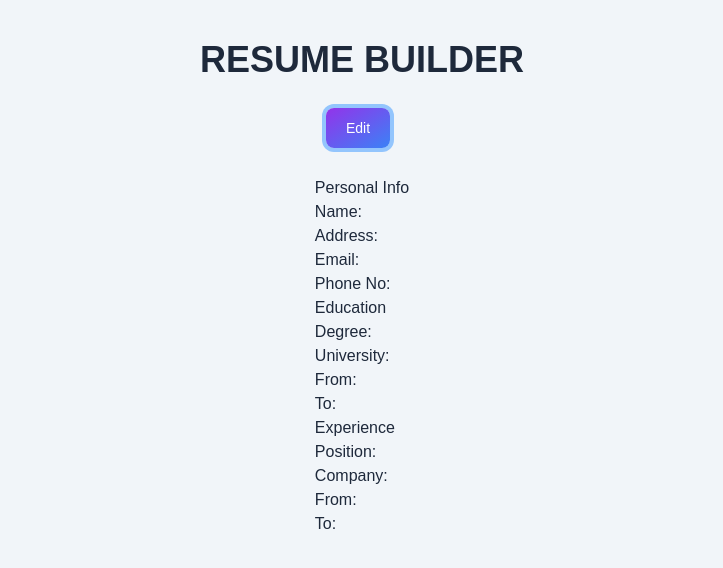
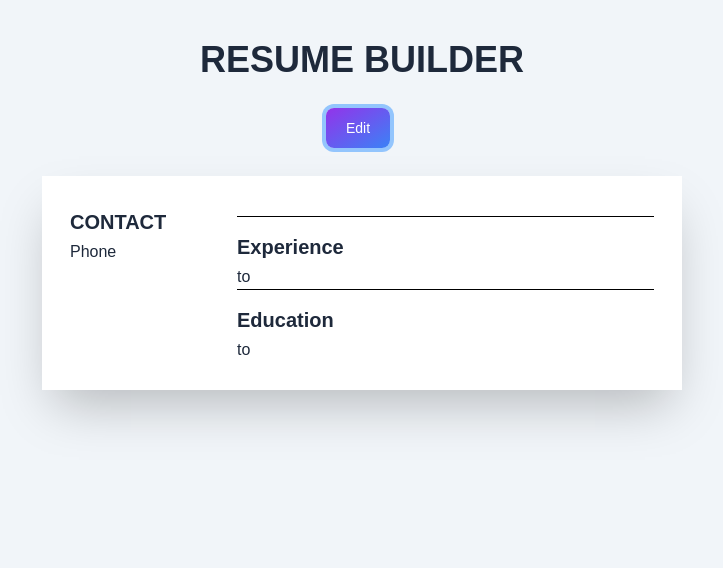
Before and after one commit to agastus047/cv-project, a React (Create React App) app: page / in a window 1280 px wide. Both pictures are taken after a click on the button "Preview". Shown: the top 568 px of the page, without its empty margins (278-1001 px from the left). Built offline with nearby package versions, Linux system fonts and the light colour scheme.

Commit message:
Add style to resume

```diff
--- a/src/components/Resume.js
+++ b/src/components/Resume.js
@@ -7,22 +7,32 @@ class Resume extends Component {
 
     render() {
         return(
-            <div>
-                <h3>Personal Info</h3>
-                <div>Name: {this.props.personalInfo.name}</div>
-                <div>Address: {this.props.personalInfo.address}</div>
-                <div>Email: {this.props.personalInfo.email}</div>
-                <div>Phone No: {this.props.personalInfo.phone}</div>
-                <h3>Education</h3>
-                <div>Degree: {this.props.educationInfo.degree}</div>
-                <div>University: {this.props.educationInfo.university}</div>
-                <div>From: {this.props.educationInfo.start}</div>
-                <div>To: {this.props.educationInfo.end}</div>
-                <h3>Experience</h3>
-                <div>Position: {this.props.experienceInfo.position}</div>
-                <div>Company: {this.props.experienceInfo.company}</div>
-                <div>From: {this.props.experienceInfo.start}</div>
-                <div>To: {this.props.experienceInfo.end}</div>
+            <div className="resume">
+                <div className="left">
+                    <h3>CONTACT</h3>
+                    <div>{this.props.personalInfo.address}</div>
+                    <div>Phone {this.props.personalInfo.phone}</div>
+                    <div>{this.props.personalInfo.email}</div>
+                </div>
+                <div className="right">
+                    <div className="header">
+                        <h2>{this.props.personalInfo.name}</h2>
+                    </div>
+                    <hr></hr>
+                    <div className="experience">
+                        <h3>Experience</h3>
+                        <h4>{this.props.experienceInfo.position}</h4>
+                        <div>{this.props.experienceInfo.company}</div>
+                        <div>{this.props.experienceInfo.start} to {this.props.experienceInfo.end}</div>
+                    </div>
+                    <hr></hr>
+                    <div className="education">
+                        <h3>Education</h3>
+                        <h4>{this.props.educationInfo.degree}</h4>
+                        <div>{this.props.educationInfo.university}</div>
+                        <div>{this.props.educationInfo.start} to {this.props.educationInfo.end}</div>
+                    </div>
+                </div>
             </div>
         );
     }
--- a/src/index.css
+++ b/src/index.css
@@ -35,3 +35,35 @@ body {
     @apply bg-gray-50 border border-gray-300 text-gray-900 text-sm rounded-lg focus:ring-blue-500 focus:border-blue-500 block w-full p-2.5 dark:bg-gray-700 dark:border-gray-600 dark:placeholder-gray-400 dark:text-white dark:focus:ring-blue-500 dark:focus:border-blue-500
     mb-3;
 }
+
+.resume .right hr {
+    border-top: 1px solid black;
+    @apply mb-4;
+}
+
+.resume {
+    display: grid;
+    grid-template-columns: 1fr 3fr;
+    @apply w-2/4 max-[640px]:w-5/6 bg-white gap-x-7 p-7 max-[640px]:gap-x-2 max-[640px]:grid-cols-2
+    shadow-2xl;
+}
+
+.resume .left {
+    @apply flex flex-col;
+}
+
+.resume .left div {
+    @apply overflow-auto;
+}
+
+.resume .right .header h2 {
+    @apply max-[640px]:text-2xl text-4xl font-bold mb-3;
+}
+
+.resume h3 {
+    @apply text-xl font-semibold my-1;
+}
+
+.resume .right h4 {
+    @apply font-semibold;
+}
```
